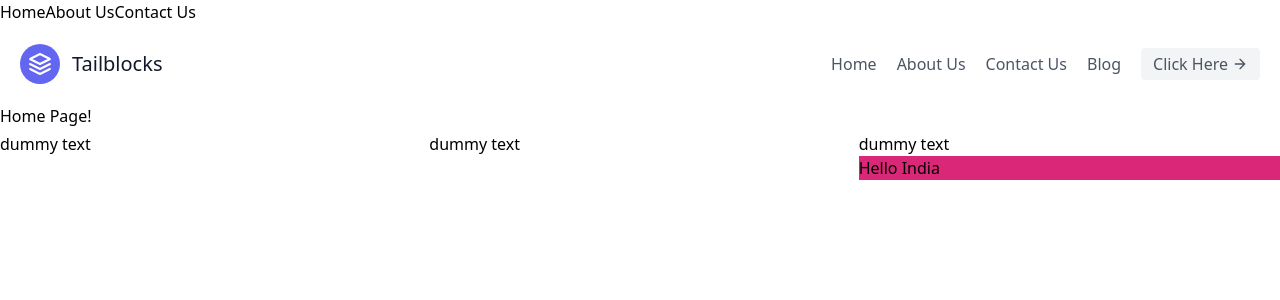
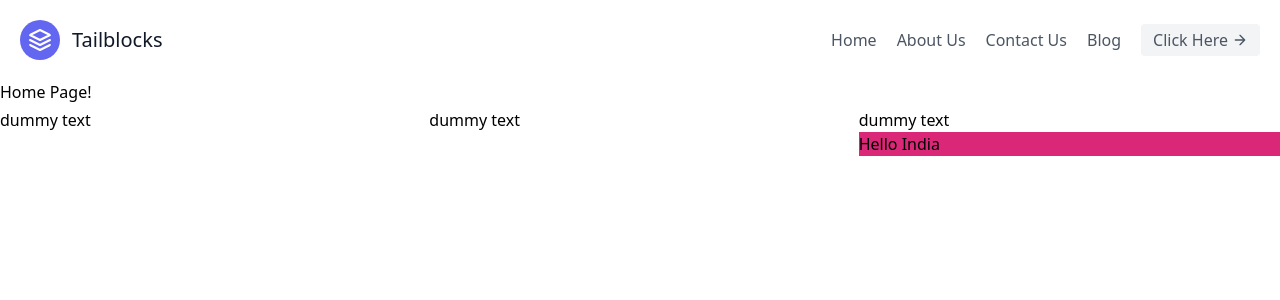
Before and after one commit to jyoti-wp/next-js-app, a Next.js app: page / in a window 1280 px wide. Shown: the top 300 px of the page. Built offline with nearby package versions, Linux system fonts and the light colour scheme.

Commit message:
header menu section link update

```diff
--- a/src/components/header/nav.js
+++ b/src/components/header/nav.js
@@ -3,16 +3,6 @@
 function Nav() {
     return(
         <nav>
-            <Link href="/">
-                <a>Home</a>
-            </Link>
-            <Link href="/about">
-                <a>About Us</a>
-            </Link>
-            <Link href="/contact-us">
-                <a>Contact Us</a>
-            </Link>
-
             <header class="text-gray-600 body-font">
                 <div class="container mx-auto flex flex-wrap p-5 flex-col md:flex-row items-center">
                     <a class="flex title-font font-medium items-center text-gray-900 mb-4 md:mb-0">
@@ -42,7 +32,6 @@
                     </button>
                 </div>
             </header>
-
         </nav>
     )
 }
```
Lines whose indentation alone changed are shown as unchanged.
